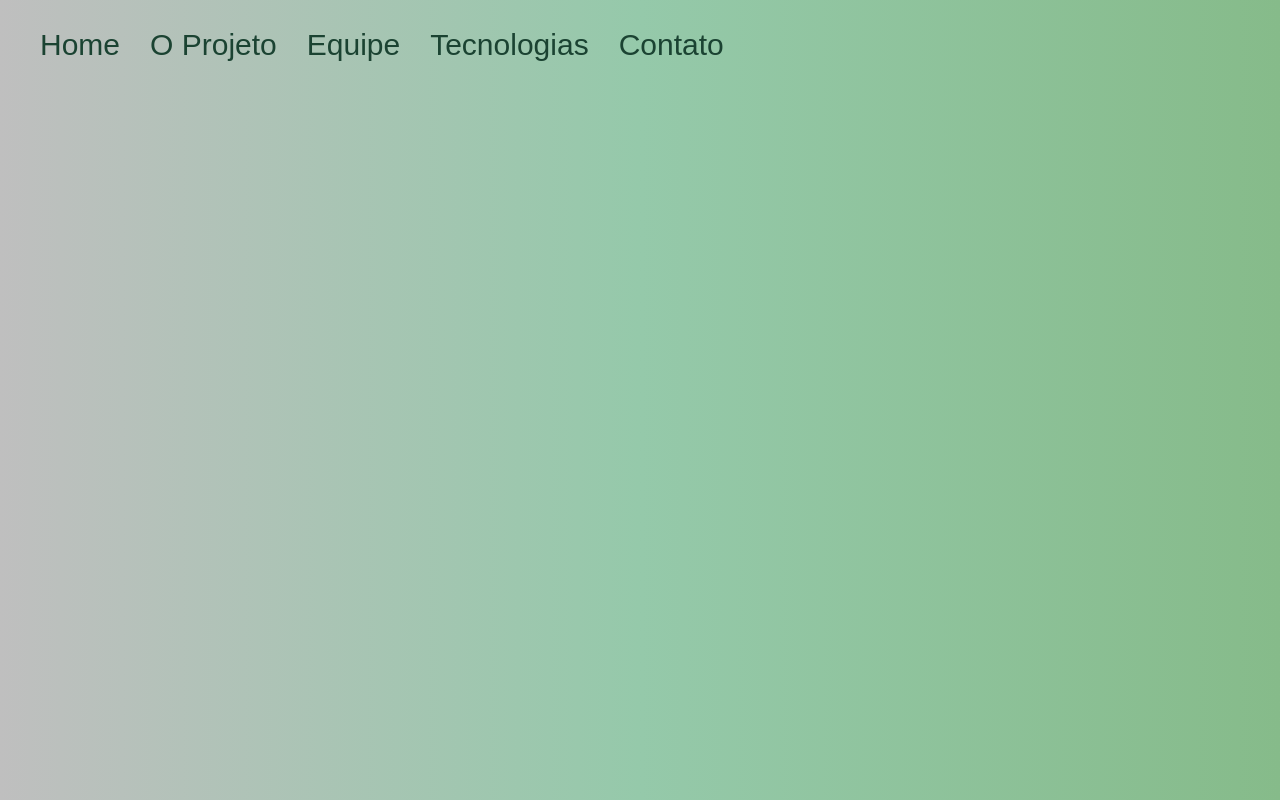
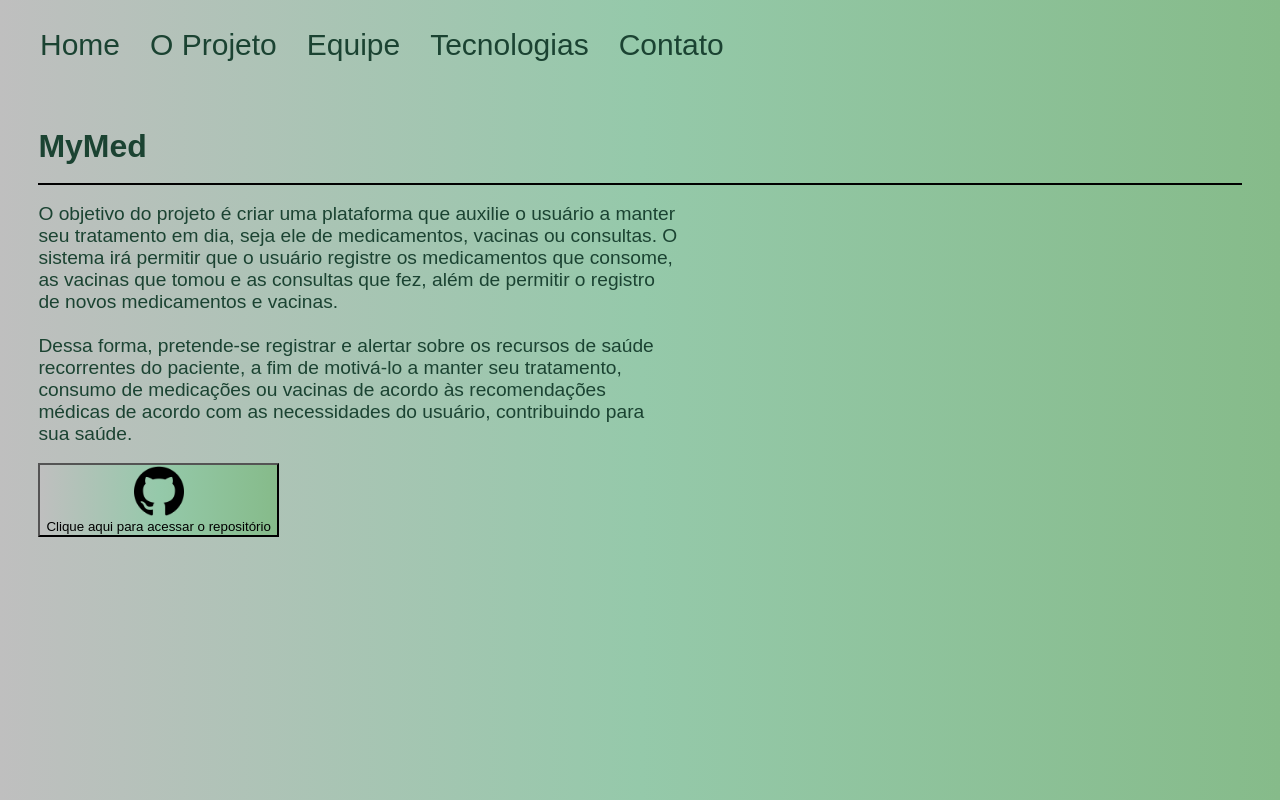
Before and after one commit to Hyperion-IFSP/hyperion-page, a plain HTML site: page project/project.html in a window 1280 px wide. Drawn offline with Linux system fonts and the light colour scheme; a web font is replaced by a local one.

Commit message:
WIP: Project

```diff
--- a/project/project.css
+++ b/project/project.css
@@ -49,3 +49,42 @@ body {
         }
     }
 }
+.title{
+    color: #1b4332;
+}
+.text {
+    width: 50vw;
+    font-size:larger;
+    color: #1b4332;
+}
+.botao
+{   display: flex;
+    background: linear-gradient(90deg, #bfbfbf, #95c9aa, #86bb8a);
+    display: flex;
+    justify-content: center;
+    align-items: center;
+    flex-direction: column;
+    cursor: pointer;
+}
+.botao:hover {
+    transition: 300ms;
+        transform: translateY(-5px);
+        box-shadow: 0 10px 20px rgba(0, 0, 0, 0.25);
+}
+.gitlogo {
+    width: 50px;
+    height: 50px;
+}
+
+
+
+a {
+
+
+    list-style: none;
+    color: black;
+    text-decoration: none;
+}
+.all-container {
+    margin: 3%;
+}
--- a/project/project.html
+++ b/project/project.html
@@ -16,5 +16,36 @@
         <a href="../contact/contact.html" class="menu-item">Contato</a>
       </div>
     </nav>
+    <div class="all-container">
+    <div class="title">
+      <h1>MyMed</h1>
+    </div>
+    <br>
+    <hr color="black">
+    <br>
+    <section class="text">
+      <p>O objetivo do projeto é criar uma plataforma que auxilie o usuário a manter seu
+        tratamento em dia, seja ele de medicamentos, vacinas ou consultas. O sistema irá permitir
+        que o usuário registre os medicamentos que consome, as vacinas que tomou e as consultas
+        que fez, além de permitir o registro de novos medicamentos e vacinas.<br><br>
+        Dessa forma, pretende-se registrar e alertar sobre os recursos de saúde recorrentes
+        do paciente, a fim de motivá-lo a manter seu tratamento, consumo de medicações ou
+        vacinas de acordo às recomendações médicas de acordo com as necessidades do usuário,
+        contribuindo para sua saúde.</p>
+    </section>
+
+
+      <br>
+
+        <button class="botao">
+          <a href="https://github.com/Hyperion-IFSP/">
+        <img src="../img/icons/gitlogo.png" class="gitlogo" alt="">
+        <br>
+        Clique aqui para acessar o repositório
+      </a>
+
+      </button>
+
+  </div>
   </body>
 </html>
```
Also changed, not shown: img/icons/gitlogo.png (added).
